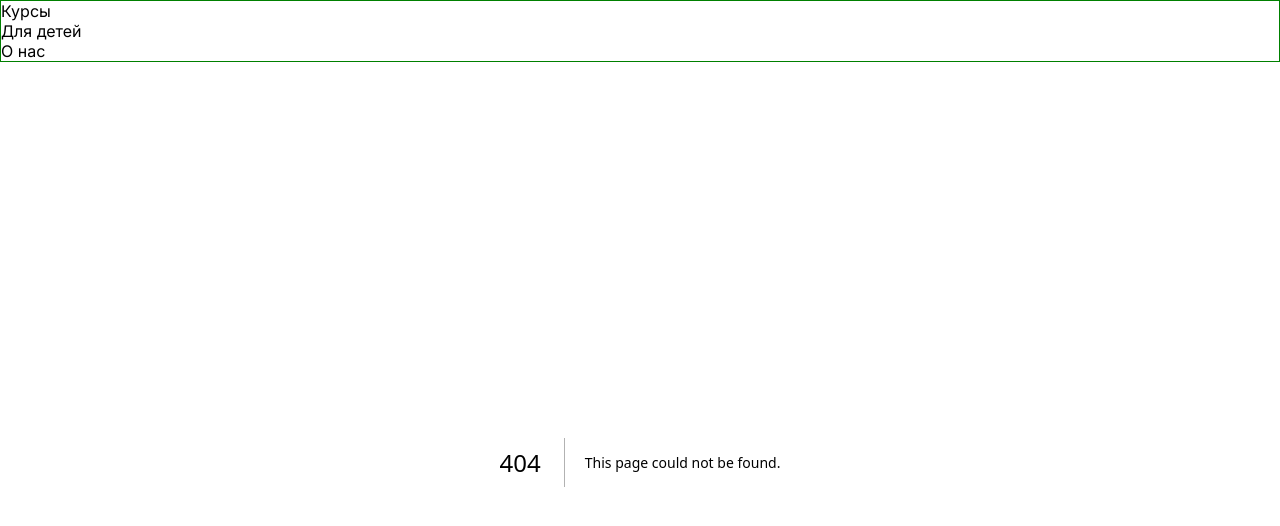
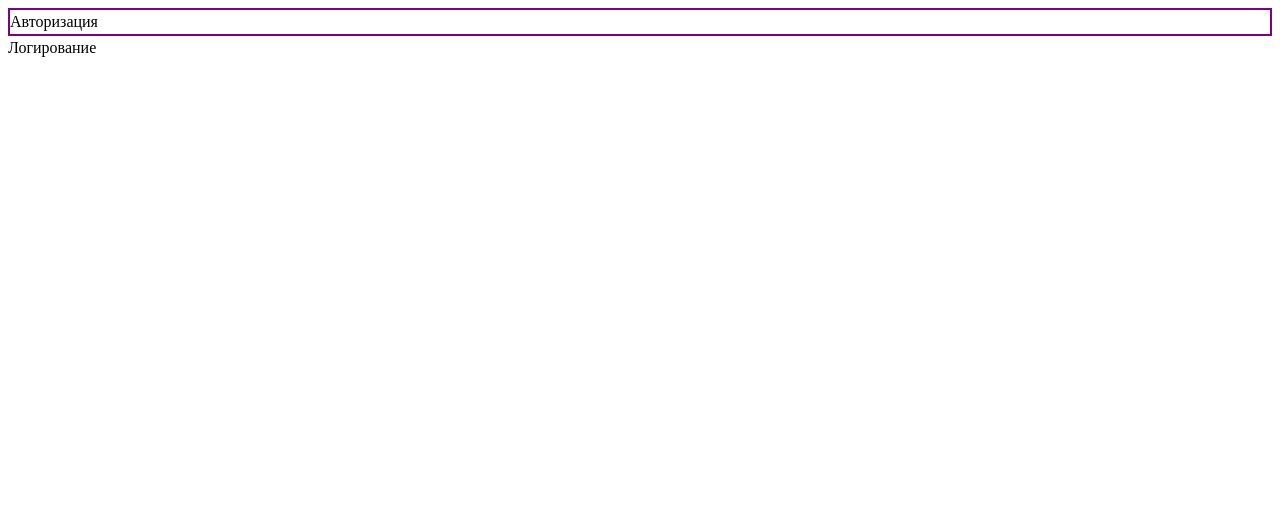
Before and after one commit to vpalex999/nextjs-top-app-approuter, a Next.js app in the folder top-app/: page /login in a window 1280 px wide. Before the commit this address had no page. Shown: the top 526 px of the page. Built offline with nearby package versions, Linux system fonts and the light colour scheme.

Commit message:
stage-9.3

```diff
--- /dev/null
+++ b/top-app/app/(auth)/layout.tsx
@@ -0,0 +1,20 @@
+import { Paragraph } from "@/components"
+
+export const metadata = {
+  title: 'Next.js',
+  description: 'Generated by Next.js',
+}
+
+export default function AuthLayout({
+  children,
+}: {
+  children: React.ReactNode
+}) {
+  return (
+    <html lang="ru">
+      <body>
+        <div style={{border: '2px solid purple'}}><Paragraph>Авторизация</Paragraph></div>
+        {children}</body>
+    </html>
+  )
+}
--- /dev/null
+++ b/top-app/app/(auth)/login/page.tsx
@@ -0,0 +1,14 @@
+import { Paragraph } from "@/components";
+import { Metadata } from "next";
+
+export const metadata: Metadata = {
+  title: "About",
+};
+
+export default function Login() {
+  return (
+    <div>
+      <Paragraph>Логирование</Paragraph>
+    </div>
+  );
+}
--- a/top-app/app/about/team/page.tsx
+++ b/top-app/app/(site)/about/team/page.tsx
@@ -5,7 +5,7 @@ export const metadata: Metadata = {
   title: "Team",
 };
 
-export default function About() {
+export default function Team() {
   return (
     <div>
       <Paragraph>Команда</Paragraph>
```
Also changed, not shown: top-app/app/(site)/news/page.tsx (added, +14 -0 lines), top-app/app/(site)/about/layout.tsx (renamed from top-app/app/about/layout.tsx), top-app/app/(site)/about/page.tsx (renamed from top-app/app/about/page.tsx), top-app/app/(site)/globals.css (renamed from top-app/app/globals.css), top-app/app/(site)/layout.tsx (renamed from top-app/app/layout.tsx), top-app/app/(site)/page.module.css (renamed from top-app/app/page.module.css), top-app/app/(site)/page.tsx (renamed from top-app/app/page.tsx).
